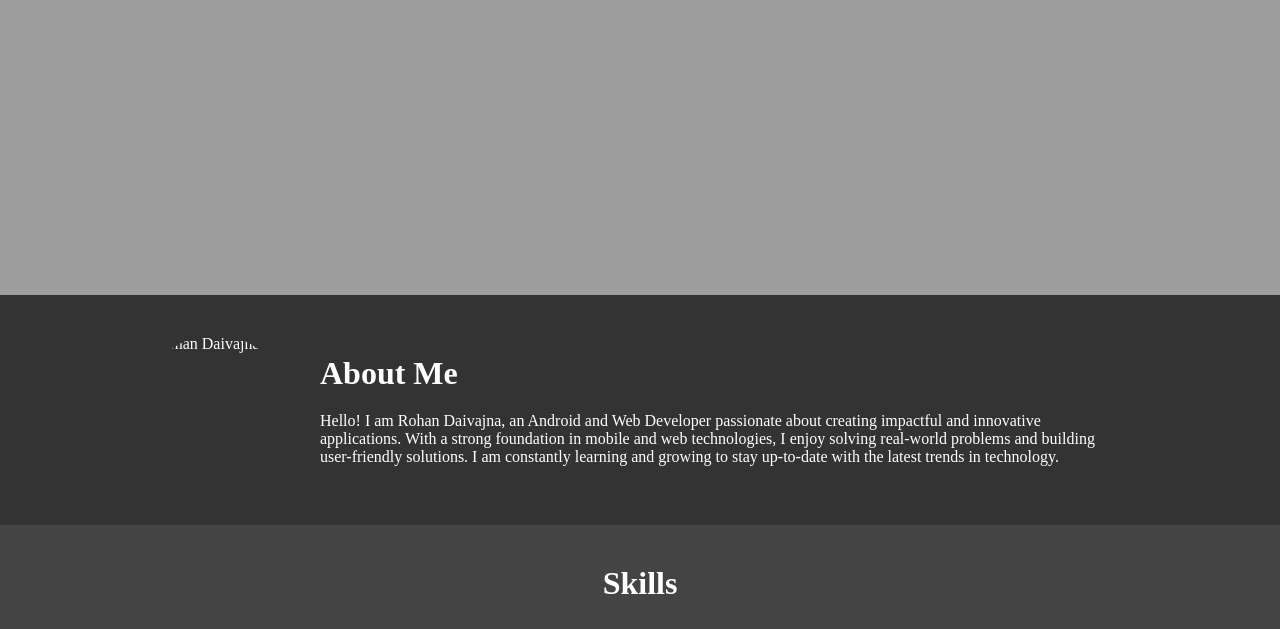
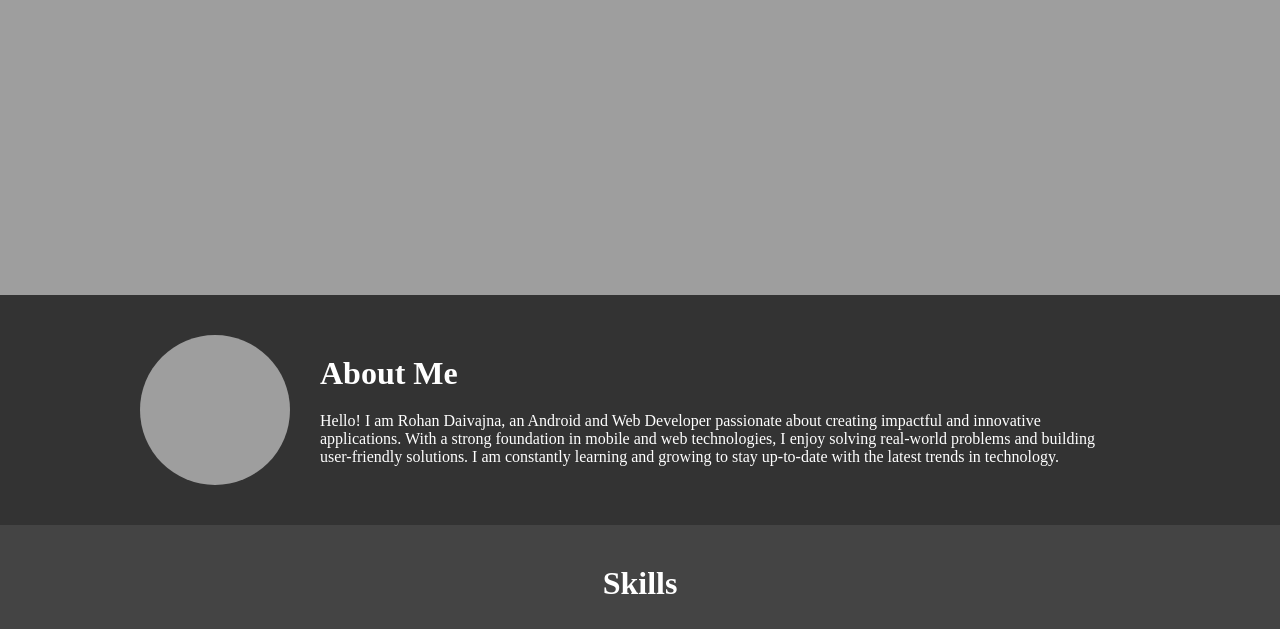
Before and after one commit to RohanDaivajna/rohandaivajna_portfolio, a plain HTML site: page index.html in a window 1280 px wide. Shown: the part 505-1134 px from the top of the page. Drawn offline with Linux system fonts and the light colour scheme; the site is published under a folder, as on GitHub Pages, so addresses that start at the root find nothing; a web font is replaced by a local one.

Commit message:
Update index.html

```diff
--- a/index.html
+++ b/index.html
@@ -32,7 +32,7 @@
     <!-- About Section -->
     <section id="about">
         <div class="about-container">
-            <img src="/images/profilepic.png" alt="Rohan Daivajna" class="about-img"> <!-- Replace with your image path -->
+            <img src="images/profilepic.png" alt="Rohan Daivajna" class="about-img"> <!-- Replace with your image path -->
             <div class="about-text">
                 <h2>About Me</h2>
                 <p>
```
